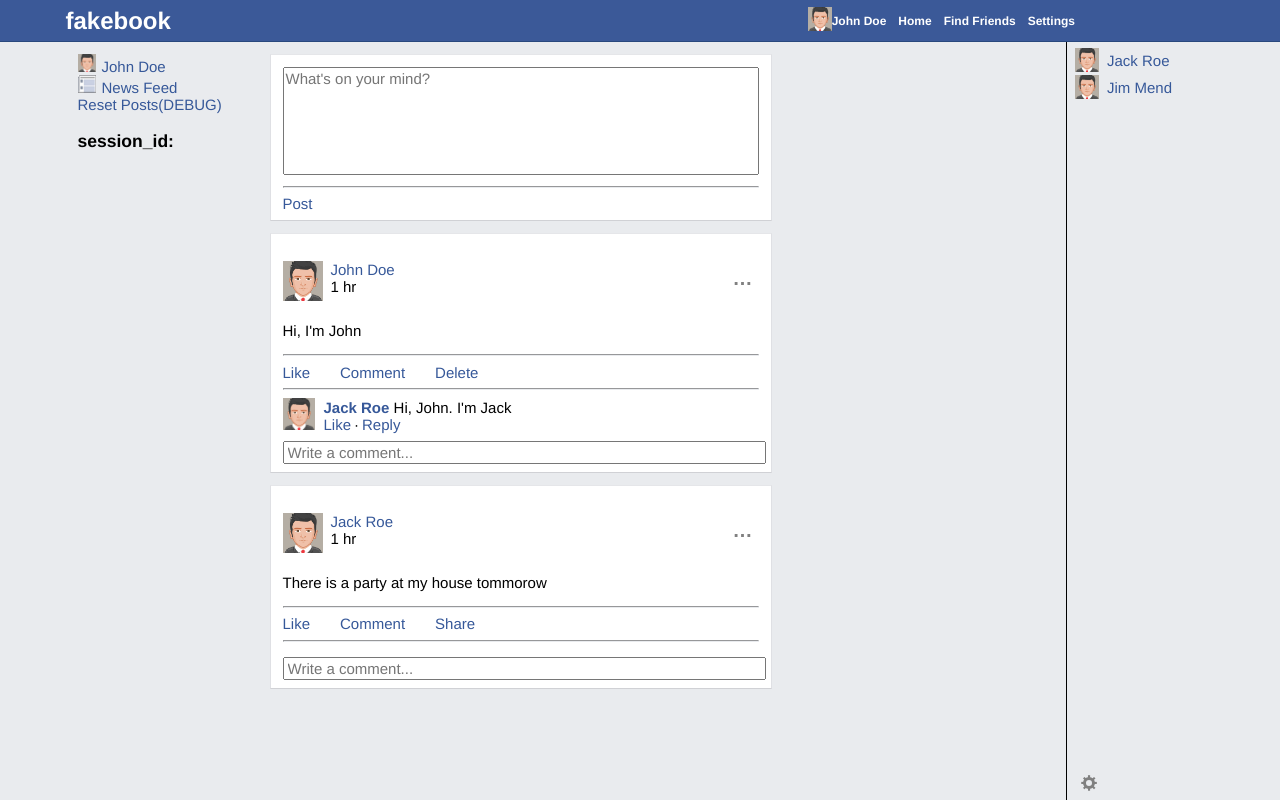
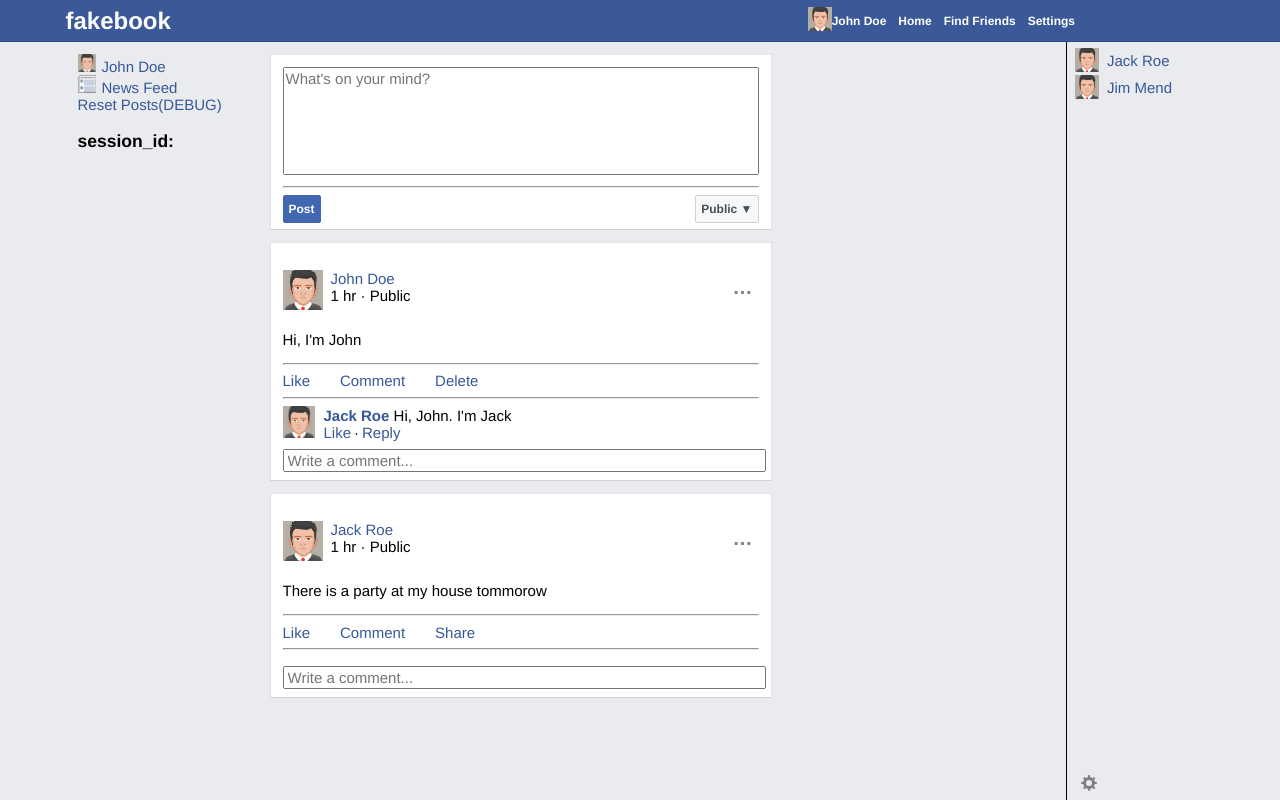
Before and after one commit to namzo198/bakman329.github.io, a React app: page / in a window 1280 px wide. Built offline with nearby package versions, Linux system fonts and the light colour scheme.

Commit message:
Add audience selection menu

```diff
--- /dev/null
+++ b/components/AudienceMenu.jsx
@@ -0,0 +1,131 @@
+import React from 'react'
+import ReactDOM from 'react-dom'
+import {audienceText} from '../utilities.js'
+
+import Button from './Button.jsx'
+import Menu from './Menu.jsx'
+
+class AudienceMenu extends React.Component {
+  constructor(props) {
+    super(props);
+
+    this.state = {audience: 'public', more: false, see_all: false};
+
+    this.setAudience = this.setAudience.bind(this);
+    this.generateButtons = this.generateButtons.bind(this);
+  }
+
+
+  setAudience(audience) {
+    this.props.onChange(audience);
+    this.setState({audience: audience});
+  }
+
+  getText(option) {
+    switch (option) {
+      case "public":
+        return ["Public", "Anyone on or off Facebook"];
+
+      case "friends":
+        return ["Friends", "Your friends on Facebook"];
+
+      case "friends_except":
+        return ["Friends except...", "Friends; Except (list of friends)"];
+
+      case "only_me":
+        return ["Only me", "Only me"];
+
+      case "more":
+        return ["▼ More...", ""];
+
+      case "specific_friends":
+        return ["Specific friends", "Only show to some friends"];
+
+      case "see_all":
+        return ["▼ See All", ""];
+
+      case "custom":
+        return ["Custom", "Include and exclude friends and lists"];
+
+      default:
+        return [option, ""];
+    }
+  }
+
+  generateButtons() {
+    let buttons = [];
+
+    let options = this.props.options;
+
+    if (this.state.more) {
+      options = options.concat(this.props.more);
+    }
+
+    if (this.state.see_all) {
+      options = options.concat(this.props.see_all);
+    }
+
+    let i = 0;
+    options.forEach((option) => {
+      let text = this.getText(option);
+      if (option == "more") {
+        if (this.state.more) {
+          return;
+        }
+
+        buttons.push(
+          <Button onClick={() => {this.setState({more: true})}} key={i}>
+            {text[0]}
+          </Button>
+        );
+        i++;
+      } else if (option == "see_all") {
+        if (this.state.see_all) {
+          return;
+        }
+
+        buttons.push(
+          <Button onClick={() => {this.setState({see_all: true})}} key={i}>
+            {text[0]}
+          </Button>
+        );
+        i++;
+      }
+      else if (option == "custom") {
+        buttons.push(
+          <Button onClick={() => {this.setAudience(option)}} key={i}>
+            {text[0]}
+            <p id="audience-subtitle">{text[1]}</p>
+          </Button>
+        );
+        i++;
+      } else {
+        buttons.push(
+          <Button onClick={() => {this.setAudience(option)}} key={i}>
+            {text[0]}
+            <p id="audience-subtitle">{text[1]}</p>
+          </Button>
+        );
+        i++;
+      }
+    });
+
+    return buttons;
+  }
+
+  render() {
+    let title = (this.props.title) ? <p>{this.props.title}</p> : "";
+    let subtitle = (this.props.subtitle) ? <p id="audience-header-subtitle">{this.props.subtitle}</p> : "";
+    return (
+      <span className="audience-menu">
+      <Menu icon="current" current={() => {return audienceText(this.state.audience) + " ▼"}}>
+        {title}
+        {subtitle}
+        {this.generateButtons()}
+      </Menu>
+      </span>
+    );
+  }
+}
+
+export default AudienceMenu;
--- a/components/Button.jsx
+++ b/components/Button.jsx
@@ -59,6 +59,7 @@ class Button extends React.Component {
 
   render() {
     let inner = this.state.highlight ? <span style={highLight}>{this.props.children}</span> : this.props.children;
+    // Type prop is one of {default, cancel, confirm}
     return (<a
       id={this.props.id} href={this.props.href ? this.props.href : "javascript:void(0)"}
       onClick={this.onClick}
--- a/components/Comment.jsx
+++ b/components/Comment.jsx
@@ -148,7 +148,6 @@ class Comment extends React.Component {
       matches_list.sort((a, b) => {
         return a[1] - b[1];
       });
-      console.log("HI", matches_list);
 
       let content = [];
       let last_index = 0;
@@ -166,7 +165,6 @@ class Comment extends React.Component {
       if (content.length == 0) {
         content = [text];
       }
-      console.log("HEE", content);
 
       return content;
     }
--- a/components/Menu.jsx
+++ b/components/Menu.jsx
@@ -30,6 +30,19 @@ class Menu extends React.Component {
   }
 
   render () {
+    {/* Icon prop is one of: {vert, horiz, gear, current}, vert is default */}
+    let button = null;
+    if (this.props.icon == "current") {
+      // this.props.current is a callback function which tells the menu what the currently selection option is
+      button = <Button type="cancel" onClick={this.showMenu} id="current-button">{this.props.current()}</Button>
+    }
+    else {
+      button = (
+          <Button onClick={this.showMenu}>
+            <span className={"menu-icon"  + ' ' + (this.props.icon ? this.props.icon : "vert")}></span>
+          </Button>
+        );
+    }
     return (
       <div className="menu">
         {
@@ -41,10 +54,7 @@ class Menu extends React.Component {
           ) : (null)
         }
 
-        <Button href='javascript:void(0)' onClick={this.showMenu}>
-          {/* Icon prop is one of: {vert, horiz, gear}, vert is default */}
-          <span className={"menu-icon"  + ' ' + (this.props.icon ? this.props.icon : "vert")}></span>
-        </Button>
+        {button}
 
         {
           (this.state.showMenu && !this.props.upwards) ?
--- a/components/NewPostArea.jsx
+++ b/components/NewPostArea.jsx
@@ -3,19 +3,18 @@ import ReactDOM from 'react-dom'
 import {indexPosts} from '../utilities.js'
 
 import Button from './Button.jsx'
+import AudienceMenu from './AudienceMenu.jsx'
 import PostArea from './PostArea.jsx'
-
-
-
-
 
 class NewPostArea extends React.Component {
    constructor(props) {
       super(props);
 
-      this.state = {value: ''};
+      this.state = {value: '',
+                    audience: 'public'};
       this.onChange = this.onChange.bind(this);
       this.onClick = this.onClick.bind(this);
+      this.onChangeAudience = this.onChangeAudience.bind(this);
    }
 
    onClick() {
@@ -35,7 +34,8 @@ class NewPostArea extends React.Component {
                  img: './assets/profile_img.jpg',
                  content: this.state.value,
                  key: posts.length,
-                 comments: []};
+                 comments: [],
+                 audience: this.state.audience};
 
      localStorage.setItem('posts', JSON.stringify([post].concat(posts)));
      indexPosts();
@@ -49,6 +49,10 @@ class NewPostArea extends React.Component {
       this.setState({value: e.target.value});
    }
 
+   onChangeAudience(audience) {
+      this.setState({audience: audience});
+   }
+
    render() {
       return (
          <div id='new-post-area'>
@@ -56,7 +60,13 @@ class NewPostArea extends React.Component {
                <textarea rows='6'  placeholder="What's on your mind?" value={this.state.value} onChange={this.onChange} />
                <hr />
                <div id='actions'>
-                   <Button href='javascript:void(0);' onClick={this.onClick}>Post</Button>
+                  <Button type="confirm" onClick={this.onClick}>Post</Button>
+                  <AudienceMenu onChange={this.onChangeAudience} className="new-post-menu"
+                    options={["public", "friends", "friends_except", "only_me", "more"]}
+                    more={["specific_friends", "see_all"]}
+                    see_all={["custom"]}
+                    title="Who should see this?"
+                    subtitle="Hello" />
                </div>
             </div>
          </div>);
--- a/components/Post.jsx
+++ b/components/Post.jsx
@@ -1,6 +1,6 @@
 import React from 'react'
 import ReactDOM from 'react-dom'
-import {indexPosts, getProfilePic} from '../utilities.js'
+import {indexPosts, getProfilePic, audienceText} from '../utilities.js'
 
 import Button from './Button.jsx'
 import Comment from './Comment.jsx'
@@ -251,6 +251,8 @@ class Post extends React.Component {
             <div id='post-text'>
               <div id='post-name'>{post_title}</div>
               <p id='post-time'>1 hr</p>
+              {" · "}
+              <p style={{display: "inline"}}>{audienceText(this.props.audience)}</p>
             </div>
             <Menu icon='horiz'>
               <Button onClick={this.onClickHide}>Hide post</Button>
--- a/components/PostArea.jsx
+++ b/components/PostArea.jsx
@@ -37,7 +37,8 @@ class PostArea extends React.Component {
            index: count - index - 1,
            original_poster: post.original_poster,
            adapt:this.props.toAdapt,
-           render: render}, post.content);
+           render: render,
+           audience: post.audience}, post.content);
       });
 
       //console.log("Post Area "+this.props.toAdapt)
--- a/index.css
+++ b/index.css
@@ -185,7 +185,7 @@ textarea {
 }
 
 #post-time {
-    display: block;
+    display: inline;
     margin: 0px;
 }
 
@@ -199,7 +199,31 @@ textarea {
   float: right;
 }
 
-#actions a {
+#new-post-area #actions {
+  height: 33.5px;
+}
+
+#actions .menu {
+  position: relative;
+}
+
+#actions .dropdown-menu {
+  margin-top: 27px;
+  position: absolute;
+  right: 0;
+}
+
+#new-post-area #current-button {
+  padding: 0 5px 0 5px;
+  float: right;
+}
+
+#new-post-area .button.confirm {
+  padding: 0 5px 0 5px;
+  display: inline-block;
+}
+
+#post #actions a {
     padding-right: 30px;
 }
 
@@ -218,7 +242,7 @@ textarea {
     border: 1px solid;
     border-color: #e5e6e9 #dfe0e4 #d0d1d5;
     margin-bottom: 12px;
-    height: 165px; /* 155px; */
+    /* height: 165px; */ /* 155px; */
 }
 
 #new-post-area-content {
@@ -228,6 +252,15 @@ textarea {
 #new-post-area textarea {
     resize: none;
     width: 470px;
+}
+
+#actions .menu {
+  display: inline-block;
+  float: right;
+}
+
+#post #actions .menu a {
+  padding: 0;
 }
 
 #post-new-comment {
@@ -424,6 +457,7 @@ textarea {
   font-size: 1.875em;
   color: gray;
 }
+
 .menu-icon.gear:after {
   transform: translate(-50%, -50%) rotate(45deg);
 }
@@ -436,7 +470,28 @@ textarea {
 }
 
 .dropdown-menu a {
-	padding: 12px 16px;
+	padding: 8px 12px;
+}
+
+.dropdown-menu p {
+  padding: 8px 12px 4px 12px;
+  margin: 0;
+  font-size: 12px;
+  color: #4b4f56;
+}
+
+#audience-subtitle {
+  padding: 0;
+  font-size: 11px;
+}
+
+#audience-header-subtitle {
+  padding: 0 12px;
+  font-size: 11px;
+}
+
+.audience-menu .dropdown-menu {
+  min-width: 180px;
 }
 
 .menu button {
@@ -758,7 +813,6 @@ Edit_Icon_pos{
   position: absolute;
   top:42px;
   width: 100%;
-  height : 1200px;
 }
 
 #profile-content {
--- a/utilities.js
+++ b/utilities.js
@@ -16,12 +16,14 @@ export function resetPosts() {
                   content: 'Hi, John. I\'m Jack',
                   liked: false}],
       hidden: false,
+      audience: "public",
       key: 1},
      {name: 'Jack Roe',
       content: 'There is a party at my house tommorow',
       comments: [],
       hidden: false,
-      key: 0}]));
+      key: 0,
+      audience: "public"}]));
 }
 
 export function resetChat() {
@@ -197,3 +199,25 @@ export function linkToName(link) {
 
   return parts.join(' ');
 }
+
+export function audienceText(audience) {
+  let text = "";
+  switch (audience) {
+    case "public":
+      text = "Public";
+      break;
+
+    case "friends":
+      text = "Friends";
+      break;
+
+    case "friends_except":
+      text = "Friends except...";
+      break;
+
+    default:
+      text = "";
+  }
+
+  return text;
+}
```
Also changed, not shown: assets/friends.png (added), assets/globe.jpg (added).
